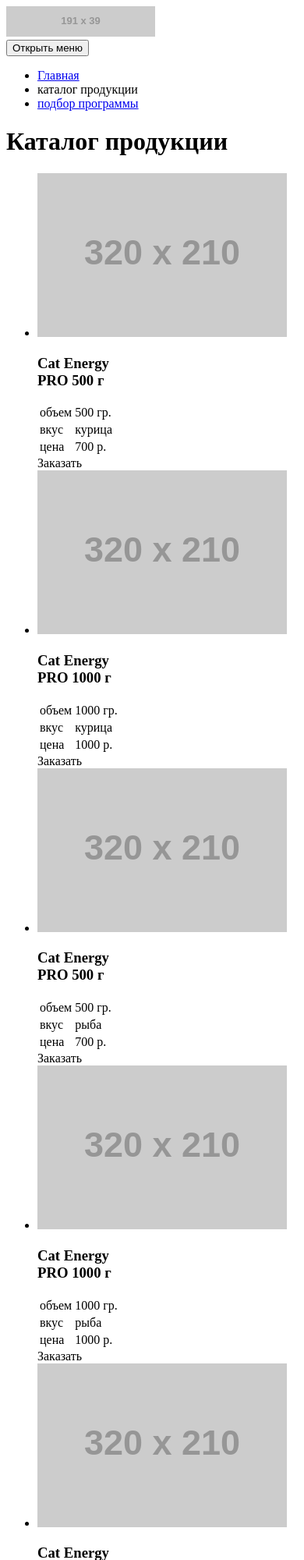
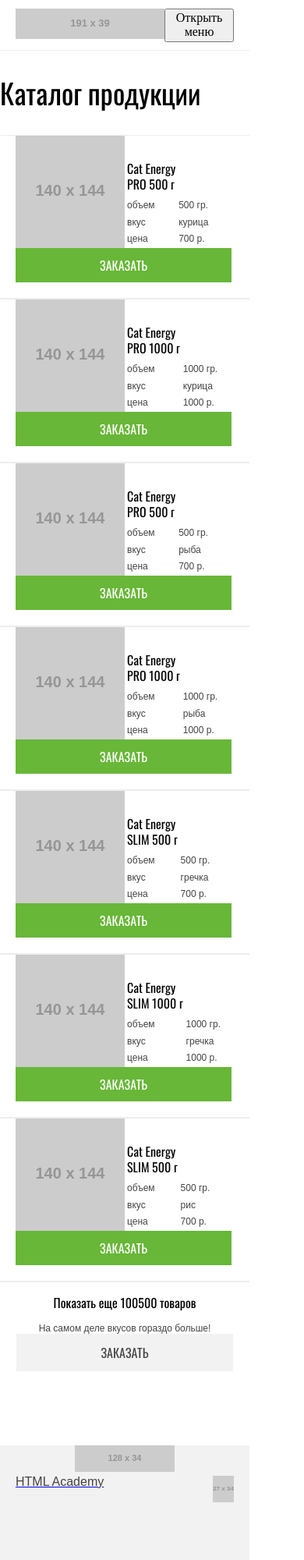
Before and after one commit to IrinaMateush/63669-cat-energy-18, a website: page source/catalog.html in a window 390 px wide. Shown: the top 2000 px of the page at 78% size. Drawn offline with nearby package versions, Linux system fonts and the light colour scheme; files that its build step writes are made by us from their sources; placeholder pictures from the web are drawn by us; files whose address does not match are found by name.

Commit message:
Начинаем вёрстку с препроцессором

```diff
--- a/source/catalog.html
+++ b/source/catalog.html
@@ -6,6 +6,8 @@
   <meta name="viewport" content="width=device-width, initial-scale=1.0">
   <meta http-equiv="X-UA-Compatible" content="ie=edge">
   <title>HTML Academy: Кэт энерджи</title>
+  <link href="css/normalize.css" rel="stylesheet">
+  <link href="css/style.css" rel="stylesheet">
 </head>
 
 <body>
@@ -17,7 +19,7 @@
     <nav class="main-nav">
       <button class="main-nav__toggle" type="button">Открыть меню</button>
       <div class="main-nav__wrapper">
-        <ul class="main-nav__list site-list">
+        <ul class="main-nav__list site-list visually-hidden">
           <li class="site-list__item">
             <a href="index.html">Главная</a>
           </li>
@@ -37,11 +39,12 @@
     <section class="catalog-produts">
       <ul class="catalog-produts__list">
         <li class="catalog-produts__item">
-          <img class="catalog-produts__foto" src="https://via.placeholder.com/320x210" width="320" height="210"
+          <img class="catalog-produts__foto" src="https://via.placeholder.com/140x144" width="140" height="144"
             alt="Cat Energy PRO 500 г">
-          <h3 class="catalog-produts__title">Cat Energy<br>
-            PRO 500 г</h3>
+
           <table class="catalog-produts__property stats">
+            <th class="catalog-produts__title">Cat Energy<br>
+              PRO 500 г</th>
             <tr>
               <td class="stats__field">объем</td>
               <td class="stats__value">500 гр.</td>
@@ -58,11 +61,12 @@
           <a class="catalog-produts__button">Заказать</a>
         </li>
         <li class="catalog-produts__item">
-          <img class="catalog-produts__foto" src="https://via.placeholder.com/320x210" width="320" height="210"
+          <img class="catalog-produts__foto" src="https://via.placeholder.com/140x144" width="140" height="144"
             alt="Cat Energy PRO 1000 г">
-          <h3 class="catalog-produts__title">Cat Energy<br>
-            PRO 1000 г</h3>
+
           <table class="catalog-produts__property">
+            <th class="catalog-produts__title">Cat Energy<br>
+              PRO 1000 г</th>
             <tr>
               <td class="stats__field">объем</td>
               <td class="stats__value">1000 гр.</td>
@@ -79,11 +83,12 @@
           <a class="catalog-produts__button">Заказать</a>
         </li>
         <li class="catalog-produts__item">
-          <img class="catalog-produts__foto" src="https://via.placeholder.com/320x210" width="320" height="210"
+          <img class="catalog-produts__foto" src="https://via.placeholder.com/140x144" width="140" height="144"
             alt="Cat Energy PRO 500 г">
-          <h3 class="catalog-produts__title">Cat Energy<br>
-            PRO 500 г</h3>
+
           <table class="catalog-produts__property">
+            <th class="catalog-produts__title">Cat Energy<br>
+              PRO 500 г</th>
             <tr>
               <td class="stats__field">объем</td>
               <td class="stats__value">500 гр.</td>
@@ -100,11 +105,11 @@
           <a class="catalog-produts__button">Заказать</a>
         </li>
         <li class="catalog-produts__item">
-          <img class="catalog-produts__foto" src="https://via.placeholder.com/320x210" width="320" height="210"
+          <img class="catalog-produts__foto" src="https://via.placeholder.com/140x144" width="140" height="144"
             alt="Cat Energy PRO 1000 г">
-          <h3 class="catalog-produts__title">Cat Energy<br>
-            PRO 1000 г</h3>
           <table class="catalog-produts__property">
+            <th class="catalog-produts__title">Cat Energy<br>
+              PRO 1000 г</th>
             <tr>
               <td class="stats__field">объем</td>
               <td class="stats__value">1000 гр.</td>
@@ -121,11 +126,11 @@
           <a class="catalog-produts__button">Заказать</a>
         </li>
         <li class="catalog-produts__item">
-          <img class="catalog-produts__foto" src="https://via.placeholder.com/320x210" width="320" height="210"
+          <img class="catalog-produts__foto" src="https://via.placeholder.com/140x144" width="140" height="144"
             alt="Cat Energy SLIM 500 г">
-          <h3 class="catalog-produts__title">Cat Energy<br>
-            SLIM 500 г</h3>
           <table class="catalog-produts__property">
+            <th class="catalog-produts__title">Cat Energy<br>
+              SLIM 500 г</th>
             <tr>
               <td class="stats__field">объем</td>
               <td class="stats__value">500 гр.</td>
@@ -142,11 +147,12 @@
           <a class="catalog-produts__button">Заказать</a>
         </li>
         <li class="catalog-produts__item">
-          <img class="catalog-produts__foto" src="https://via.placeholder.com/320x210" width="320" height="210"
+          <img class="catalog-produts__foto" src="https://via.placeholder.com/140x144" width="140" height="144"
             alt="Cat Energy SLIM 1000 г">
-          <h3 class="catalog-produts__title">Cat Energy<br>
-            SLIM 1000 г</h3>
+
           <table class="catalog-produts__property">
+            <th class="catalog-produts__title">Cat Energy<br>
+              SLIM 1000 г</th>
             <tr>
               <td class="stats__field">объем</td>
               <td class="stats__value">1000 гр.</td>
@@ -163,11 +169,12 @@
           <a class="catalog-produts__button">Заказать</a>
         </li>
         <li class="catalog-produts__item">
-          <img class="catalog-produts__foto" src="https://via.placeholder.com/320x210" width="320" height="210"
+          <img class="catalog-produts__foto" src="https://via.placeholder.com/140x144" width="140" height="144"
             alt="Cat Energy SLIM 500 г">
-          <h3 class="catalog-produts__title">Cat Energy<br>
-            SLIM 500 г</h3>
+
           <table class="catalog-produts__property">
+            <th class="catalog-produts__title">Cat Energy<br>
+              SLIM 500 г</th>
             <tr>
               <td class="stats__field">объем</td>
               <td class="stats__value">500 гр.</td>
@@ -193,9 +200,8 @@
   </main>
 
   <footer class="page-footer">
-    <div class="page-footer__wrapper">
     <div class="page-footer__logo">
-        <a href="index.html"><img src="https://via.placeholder.com/128x34" width="24" height="24" alt="Кэт энерджи"></a>
+      <a href="index.html"><img src="https://via.placeholder.com/128x34" width="128" height="34" alt="Кэт энерджи"></a>
     </div>
     <ul class="social">
       <li class="social__item">
@@ -215,7 +221,6 @@
           alt="лого академии">
       </a>
     </div>
-    </div>
   </footer>
 </body>
 
--- /dev/null
+++ b/source/sass/blocks/advantages.scss
@@ -0,0 +1,16 @@
+.advantages__title {
+  @include title-font();
+}
+
+.adventages__item {
+  @include text-font();
+  padding-bottom: 32px;
+}
+
+.adventages__item:last-child {
+  padding-bottom: 47px;
+}
+
+.advantages {
+  @include wrapper(368px, 320px);
+}
--- /dev/null
+++ b/source/sass/blocks/catalog-produts.scss
@@ -0,0 +1,23 @@
+.catalog-produts__title {
+  @include base-font(16px, 1.25);
+  padding-top: 25px;
+}
+
+.catalog-produts__property {
+  @include base-font(12px, 1.25, $greyish-brown, $base-font);
+}
+
+.catalog-produts__button {
+  @include green-button;
+  padding: 12px 108px;
+}
+
+.catalog-produts__item {
+  @include wrapper(210px, 320px, $white, 20px);
+  border-top: 1px solid $light-gray;
+  border-bottom: 1px solid $light-gray;
+  display: flex;
+  flex-direction: row;
+  flex-wrap: wrap;
+  padding-bottom: 25px;
+}
--- /dev/null
+++ b/source/sass/blocks/example.scss
@@ -0,0 +1,11 @@
+.example__title {
+  @include title-font();
+}
+
+.example__description {
+  @include text-font();
+}
+
+.example {
+  @include wrapper(705px, 320px, $middle-grey, 20px);
+}
--- /dev/null
+++ b/source/sass/blocks/page-footer.scss
@@ -0,0 +1,23 @@
+.copyright__text {
+  @include base-font(16px, 1, $greyish-brown, $base-font);
+}
+
+.page-footer {
+  @include wrapper(326px, 320px, $middle-grey, 20px);
+  display: flex;
+  flex-direction: column;
+  text-align: center;
+}
+
+.social {
+  display: flex;
+  flex-direction: row;
+  justify-content: center;
+}
+
+.copyright__links {
+  width: 100%;
+  display: flex;
+  flex-direction: row;
+  justify-content: space-between;
+}
--- /dev/null
+++ b/source/sass/blocks/page-header.scss
@@ -0,0 +1,11 @@
+.site-list__item a {
+  @include base-font(20px, 1, $black, $oswald-font, 500);
+}
+
+.page-header {
+  @include wrapper(65px);
+  padding-top: 11px;
+  display: flex;
+  flex-direction: row;
+  border-bottom: 1px solid $light-gray;
+}
--- /dev/null
+++ b/source/sass/blocks/page-main.scss
@@ -0,0 +1,32 @@
+.first-screen__title {
+  @include base-font(36px, 1, $white);
+}
+
+.first-screen__slogan {
+  @include base-font(14px, 1, $white);
+  text-transform: uppercase;
+}
+
+.first-screen__button {
+  @include green-button;
+}
+
+.page-main__title {
+  @include title-font();
+}
+
+.first-screen__wrapper {
+  @include wrapper(305px, 320px);
+  background: $green url("../../img/index-background-mobile@1x.jpg") no-repeat;
+  background-size: cover;
+  text-align: center;
+}
+
+.first-screen {
+  @include wrapper(481px, 320px, $white, 0);
+  text-align: center;
+}
+
+.first-screen__foto {
+  margin-top: -135px;
+}
--- /dev/null
+++ b/source/sass/blocks/partners.scss
@@ -0,0 +1,14 @@
+.partners__invite {
+  @include base-font(16px, 1.25);
+}
+
+.partners__address {
+  @include base-font(14px, 1.43, $greyish-brown, $base-font);
+}
+
+.partners {
+  @include wrapper(114px, 320px);
+  display: flex;
+  flex-direction: row;
+  align-items: center;
+}
--- /dev/null
+++ b/source/sass/blocks/products.scss
@@ -0,0 +1,22 @@
+.products__title {
+  @include base-font(24px, 1.54);
+  text-transform: uppercase;
+}
+
+.products__description {
+  @include text-font();
+}
+
+.products__link {
+  @include base-font(16px);
+  text-transform: uppercase;
+}
+
+.products__item {
+  @include wrapper(266px, 280px, $middle-grey, 20px);
+  margin: 0 auto;
+}
+
+.products {
+  @include wrapper(606px, 320px, $white, 0);
+}
--- /dev/null
+++ b/source/sass/blocks/show-more.scss
@@ -0,0 +1,18 @@
+.show-more__action {
+  @include base-font (16px, 1.25);
+}
+
+.show-more__description {
+  @include base-font (12px, 1.33, $greyish-brown, $base-font);
+}
+
+.show-more__button {
+  @include grey-button;
+  padding: 12px 108px;
+}
+
+.show-more {
+  @include wrapper(210px, 320px, $white, 20px);
+  border-top: 1px solid $light-gray;
+  text-align: center;
+}
--- /dev/null
+++ b/source/sass/mixins.scss
@@ -0,0 +1,50 @@
+@mixin base-font ($size, $line-height:1, $color:$black, $font:$oswald-font, $weight:normal, $letter-spacing: normal) {
+  font-family: $font;
+  font-size: $size;
+  font-weight: $weight;
+  line-height: $line-height;
+  letter-spacing: $letter-spacing;
+  color: $color;
+  text-decoration: none;
+}
+
+@mixin title-font ($size:36px, $line-height:1.67, $color:$black, $font:$oswald-font, $weight:normal, $letter-spacing: normal) {
+  font-family: $font;
+  font-size: $size;
+  font-weight: $weight;
+  line-height: $line-height;
+  letter-spacing: $letter-spacing;
+  color: $color;
+  text-decoration: none;
+}
+
+@mixin text-font ($size: 14px, $line-height:1.29, $color:$greyish-brown, $font:$base-font, $weight:normal, $letter-spacing: normal) {
+  font-family: $font;
+  font-size: $size;
+  font-weight: $weight;
+  line-height: $line-height;
+  letter-spacing: $letter-spacing;
+  color: $color;
+  text-decoration: none;
+}
+
+@mixin green-button {
+  @include base-font (16px, 1.25, $white);
+  background-color: $green;
+  text-transform: uppercase;
+}
+
+@mixin grey-button {
+  @include base-font (16px, 1.25, $greyish-brown);
+  background-color: $middle-grey;
+  text-transform: uppercase;
+}
+
+@mixin wrapper ($height, $width: 320px, $bg-color: $white, $padding: 20px) {
+  box-sizing: border-box;
+  padding-left: $padding;
+  padding-right: $padding;
+  width: $width;
+  height: $height;
+  background-color: $bg-color;
+}
--- /dev/null
+++ b/source/sass/style.scss
@@ -0,0 +1,43 @@
+@import "./variables.scss";
+@import "./mixins.scss";
+@import "./blocks/advantages.scss";
+@import "./blocks/catalog-produts.scss";
+@import "./blocks/example.scss";
+@import "./blocks/page-footer.scss";
+@import "./blocks/page-header.scss";
+@import "./blocks/page-main.scss";
+@import "./blocks/partners.scss";
+@import "./blocks/products.scss";
+@import "./blocks/show-more.scss";
+
+@font-face {
+  font-family: "oswald";
+  src: url("../fonts/oswaldmedium.woff") format("woff"), url("../fonts/oswaldmedium.woff2") format("woff2");
+  font-weight: 800;
+  font-style: normal;
+}
+
+@font-face {
+  font-family: "oswald";
+  src: url("../fonts/oswaldregular.woff") format("woff"), url("../fonts/oswaldregular.woff2") format("woff2");
+  font-weight: 300;
+  font-style: normal;
+}
+
+.site-list,
+.products__list,
+.adventages__list,
+.social,
+.catalog-produts__list {
+  list-style: none;
+  padding: 0;
+  margin: 0;
+}
+
+.visually-hidden {
+  position: absolute;
+  clip: rect(0 0 0 0);
+  width: 1px;
+  height: 1px;
+  margin: -1px;
+}
--- /dev/null
+++ b/source/sass/variables.scss
@@ -0,0 +1,11 @@
+$white: #ffffff;
+$black: #000000;
+$green: #68b738;
+$light-gray: #ededed;
+$middle-grey: #f2f2f2;
+$dark-gray: #666666;
+$slider-gray: #eaeaea;
+$greyish-brown: #444444;
+
+$oswald-font: "oswald", arial, sans-serif;
+$base-font: arial, sans-serif;
```
Also changed, not shown: source/form.html (+5 -5 lines), source/index.html (+7 -5 lines), source/img/icon-fb.svg, source/img/icon-insta.svg, source/img/icon-vk.svg. Lines whose indentation alone changed are shown as unchanged.
